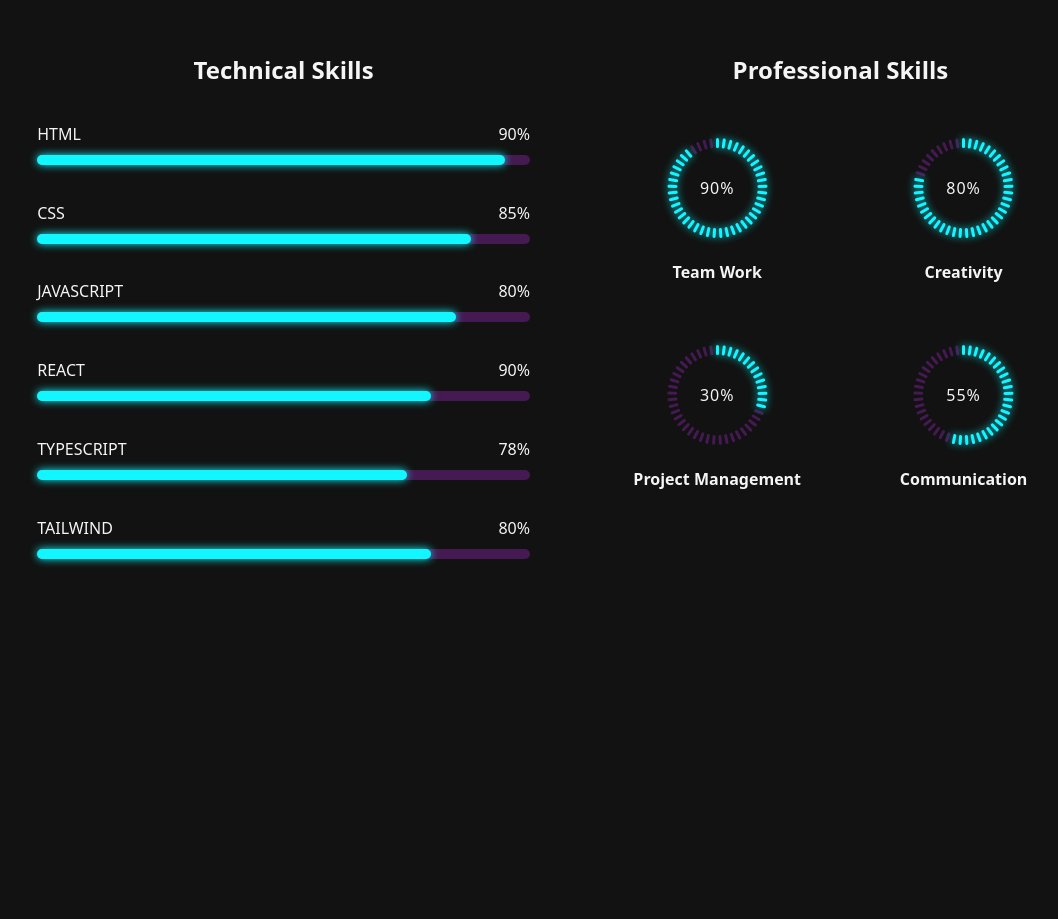
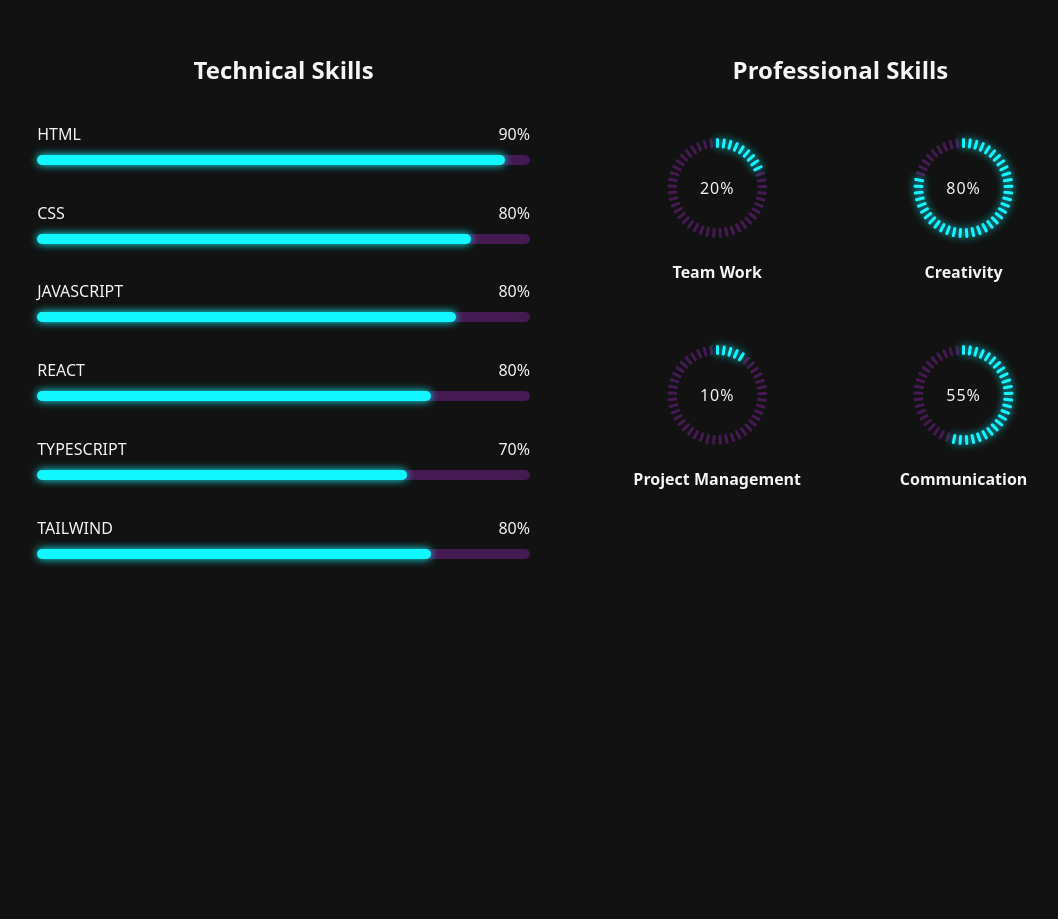
Before and after one commit to kaywanmohebjalali/portfolio, a React (Vite) app: page /portfolio in a window 1280 px wide. Shown: the part 2740-3659 px from the top of the page, without its empty margins (78-1136 px from the left). Built offline with nearby package versions, Linux system fonts and the light colour scheme.

Commit message:
Update Skills.jsx

```diff
--- a/src/ui/Skills.jsx
+++ b/src/ui/Skills.jsx
@@ -199,7 +199,7 @@ const Skills = () => {
           <SkillBar>
             <Info>
               <P>CSS</P>
-              <P>85%</P>
+              <P>80%</P>
             </Info>
             <Bar>
               <SpanBar percent={88} time={2} animate={"css"}></SpanBar>
@@ -220,7 +220,7 @@ const Skills = () => {
           <SkillBar>
             <Info>
               <P>REACT</P>
-              <P>90%</P>
+              <P>80%</P>
             </Info>
 
             <Bar>
@@ -231,7 +231,7 @@ const Skills = () => {
           <SkillBar>
             <Info>
               <P>TYPESCRIPT</P>
-              <P>78%</P>
+              <P>70%</P>
             </Info>
 
             <Bar>
@@ -265,7 +265,7 @@ const Skills = () => {
                 })}
 
                 {Array.from(
-                  { length: Math.round((45 * 90) / 100) },
+                  { length: Math.round((45 * 20) / 100) },
                   (v, k) => k
                 ).map((item) => {
                   return <Points key={item} i={item * 8}></Points>;
@@ -273,7 +273,7 @@ const Skills = () => {
               </Circle>
 
               <Text>
-                <Big>90%</Big>
+                <Big>20%</Big>
                 <Small>Team Work</Small>
               </Text>
             </Box>
@@ -303,7 +303,7 @@ const Skills = () => {
                   return <PointsAll key={item} i={item * 8}></PointsAll>;
                 })}
                 {Array.from(
-                  { length: Math.round((45 * 30) / 100) },
+                  { length: Math.round((45 * 10) / 100) },
                   (v, k) => k
                 ).map((item) => {
                   return <Points key={item} i={item * 8}></Points>;
@@ -311,7 +311,7 @@ const Skills = () => {
               </Circle>
 
               <Text>
-                <Big>30%</Big>
+                <Big>10%</Big>
                 <Small>Project Management</Small>
               </Text>
             </Box>
```
